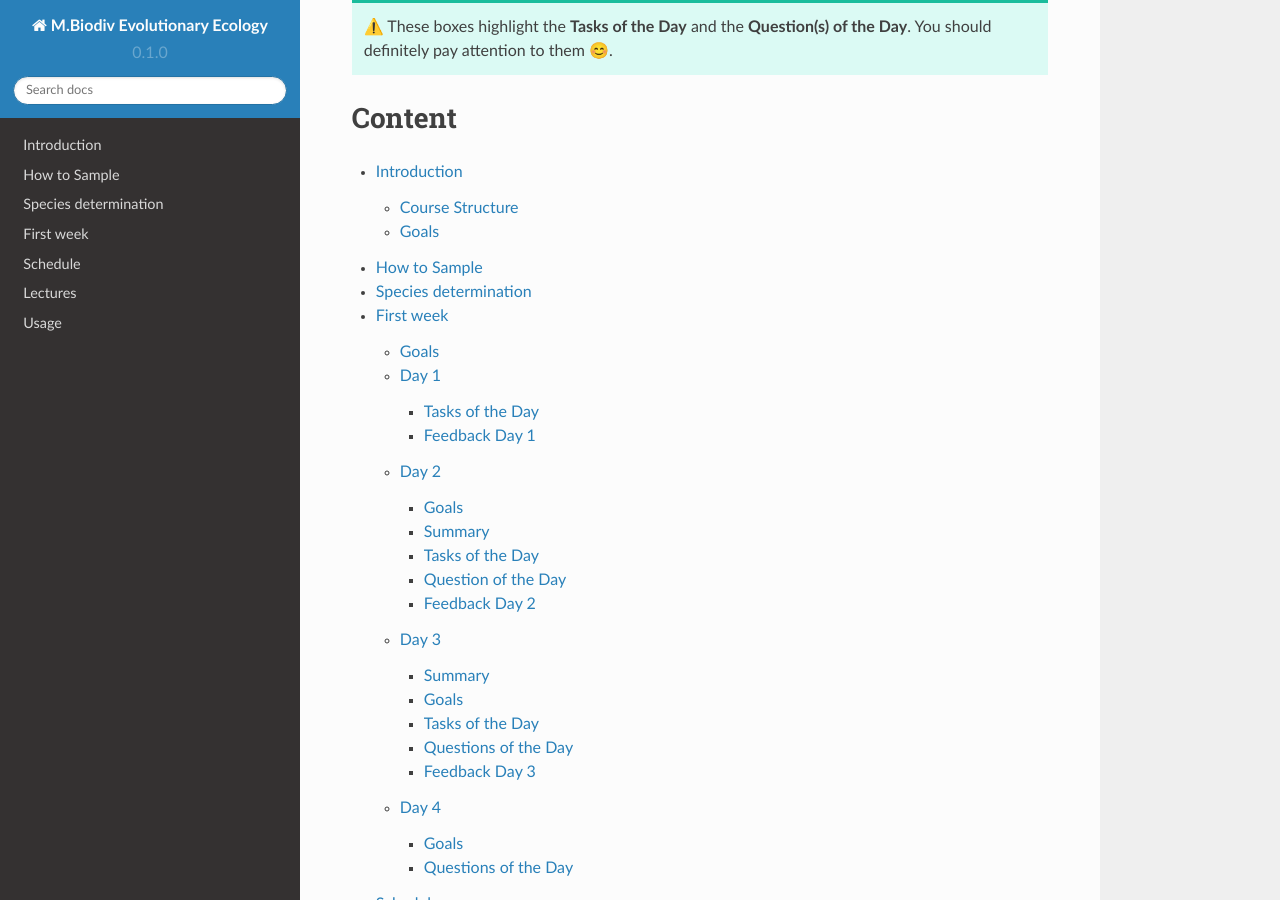
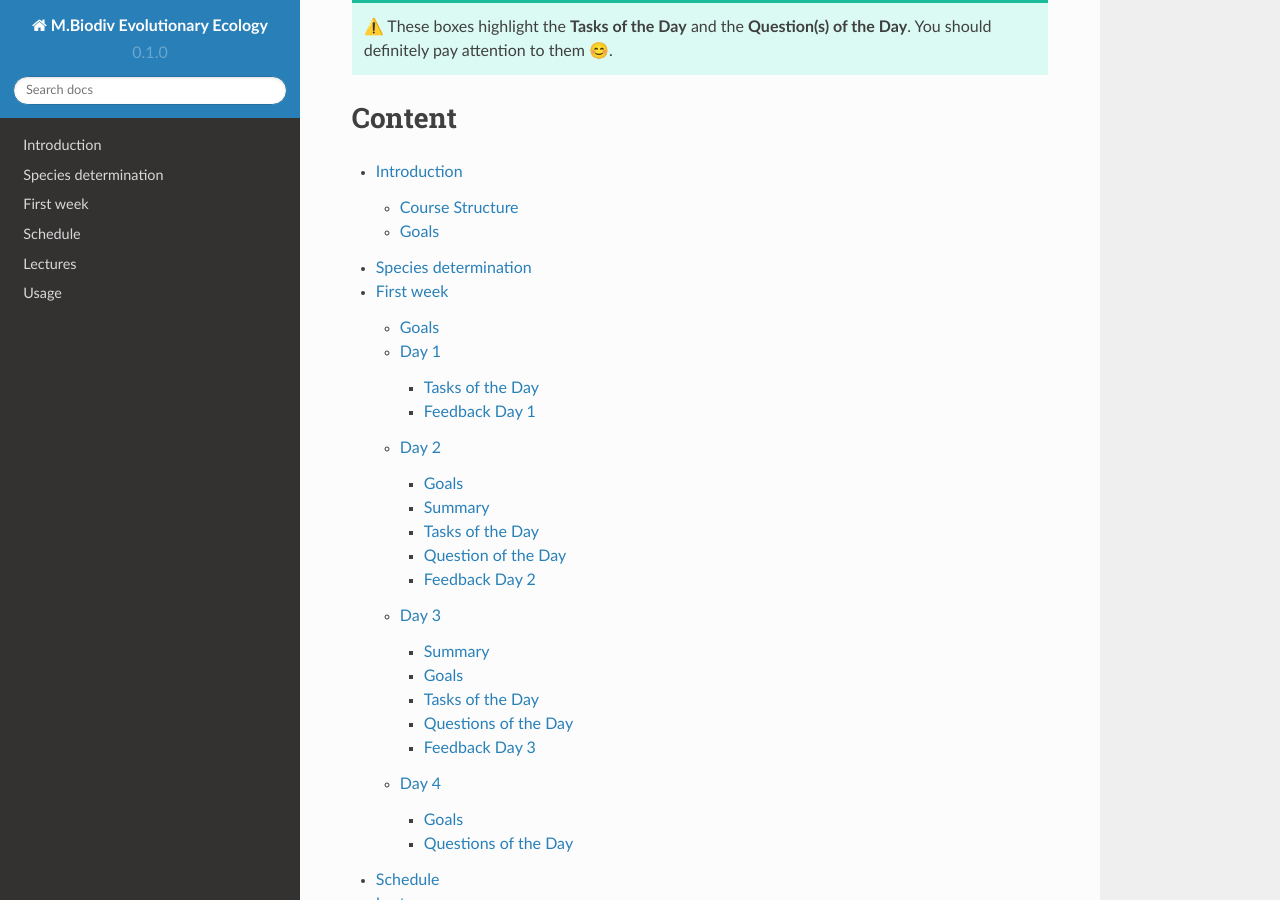
Before and after one commit to bheimbu/evolutionary_ecology, a Sphinx documentation site: the page built from docs/source/index.rst, in a window 1280 px wide and 900 px high, scrolled down 455 px. Built offline with Sphinx 7.4.7 and the Read the Docs theme 2.0.0, drawn with Linux system fonts in a browser that asks for light colours; pages that are not in the unit, such as notebooks, are missing from menus.

Commit message:
Update introduction.rst

```diff
--- a/docs/source/introduction.rst
+++ b/docs/source/introduction.rst
@@ -44,13 +44,6 @@ This course introduces you to some fundamental basics of...
     - present and interpret your results
     - place and discuss your data in a general, up-to-date scientific context
 
-.. _how-to-sample:
-How to Sample
-=============
-
-.. youtube:: 9RRhksEuEpM
-
-
 
 Species determination
 =====================
```
